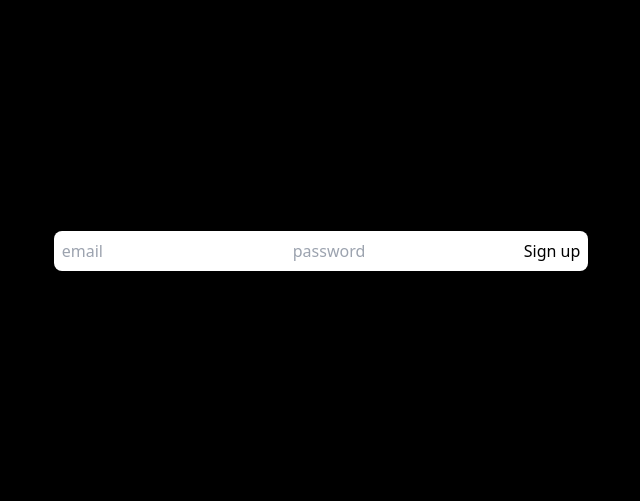
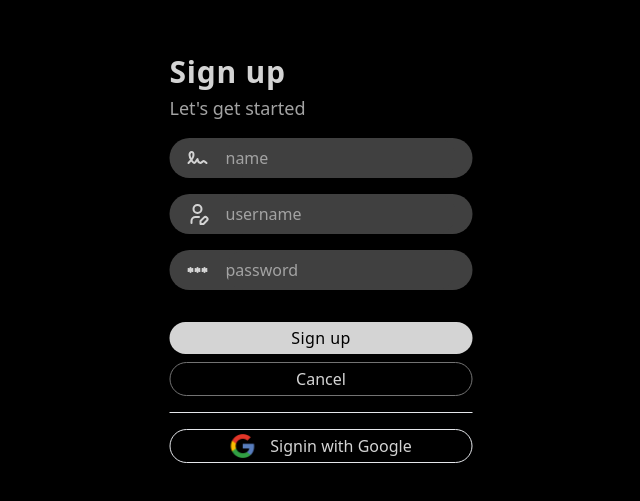
Before and after one commit to pranavtartey/exclidraw-main, a Next.js app in the folder apps/frontend/: page /signup in a window 1280 px wide. Shown: the part 149-650 px from the top of the page, without its empty margins (319-959 px from the left). Built offline with nearby package versions, Linux system fonts and the light colour scheme.

Commit message:
added the signup page

```diff
--- a/apps/frontend/app/signin/page.tsx
+++ b/apps/frontend/app/signin/page.tsx
@@ -1,7 +1,6 @@
 import AuthPage from "@/components/AuthPage"
-import { FC } from "react"
 
-const Signin:FC = () => {
+const Signin = () => {
     return (
         <AuthPage isSignin={true}/>
     )
--- a/apps/frontend/app/signup/page.tsx
+++ b/apps/frontend/app/signup/page.tsx
@@ -1,10 +1,70 @@
-import AuthPage from "@/components/AuthPage"
-import { FC } from "react"
+import AuthPage from "@/components/AuthPage";
+import google from "@/assets/google-signin.png";
+// import github from "@/assets/github-signin.png";
+import { IconUserEdit, IconPassword, IconSignature } from "@tabler/icons-react";
+import Image from "next/image";
 
-const Signup:FC = () => {
-    return (
-        <AuthPage isSignin={false}/>
-    )
-}
+const Signup = () => {
+  return (
+    <section className="fixed -translate-x-1/2 -translate-y-1/2 top-1/2 left-1/2">
+      <div className="container">
+        <div className="w-fit mx-auto p-8 rounded-lg">
+          <div className="py-4">
+            <h2 className="text-neutral-300 text-3xl font-semibold tracking-wide mb-1">
+              Sign up
+            </h2>
+            <p className="text-neutral-400 text-lg">Let&apos;s get started</p>
+          </div>
+          <div className="flex flex-col gap-4">
+            <div className="w-fit bg-neutral-700 px-4 rounded-full inline-flex items-center justify-center gap-4">
+              <IconSignature color="#d4d4d4" />
+              <input
+                type="text"
+                placeholder="name"
+                className="bg-neutral-700 rounded-full py-2 placeholder:text-neutral-400 focus:outline-none text-neutral-300"
+              />
+            </div>
+            <div className="w-fit bg-neutral-700 px-4 rounded-full inline-flex items-center justify-center gap-4">
+              <IconUserEdit color="#d4d4d4" />
+              <input
+                type="text"
+                placeholder="username"
+                className="bg-neutral-700 rounded-full py-2 placeholder:text-neutral-400 focus:outline-none text-neutral-300"
+              />
+            </div>
+            <div className="w-fit bg-neutral-700 px-4 rounded-full inline-flex items-center justify-center gap-4">
+              <IconPassword color="#d4d4d4" />
+              <input
+                type="password"
+                placeholder="password"
+                className="bg-neutral-700 rounded-full py-2 placeholder:text-neutral-400 focus:outline-none text-neutral-300"
+              />
+            </div>
+          </div>
+          <div className="mt-8 mb-4 flex flex-col gap-2">
+            <button className="bg-neutral-300 hover:bg-rose-600 transition rounded-full py-1 tracking-wide font-medium w-full">
+              Sign up
+            </button>
+            <button className="border border-neutral-500 hover:border-neutral-300 transition text-neutral-300 rounded-full py-1 w-full ">
+              Cancel
+            </button>
+          </div>
+          {/* <p className="text-center text-neutral-300">OR</p> */}
+          <hr />
+          <div className="">
+            <button className="hover:bg-neutral-300 rounded-full py-1 w-full mt-4 inline-flex justify-center items-center gap-4 px-4 text-neutral-300 bg-black border hover:text-black transition">
+              <Image src={google} alt="google-logo-image" className="w-6" />{" "}
+              <span>Signin with Google</span>
+            </button>
+            {/* <button className="hover:bg-neutral-300 rounded-full py-1 w-full mt-4 inline-flex justify-center items-center gap-4 px-4 text-neutral-300 bg-black border hover:text-black transition">
+              <Image src={google} alt="google-logo-image" className="w-6" />{" "}
+              <span>Signin with Google</span>
+            </button> */}
+          </div>
+        </div>
+      </div>
+    </section>
+  );
+};
 
-export default Signup
+export default Signup;
--- a/apps/frontend/components/AuthPage.tsx
+++ b/apps/frontend/components/AuthPage.tsx
@@ -5,7 +5,7 @@ type AuthPageProps = {
   isSignin: boolean;
 };
 
-const AuthPage: FC<AuthPageProps> = ({ isSignin }) => {
+const AuthPage = ({ isSignin }: AuthPageProps) => {
   return (
     <div className="w-screen h-screen flex items-center justify-center">
       <div className="p-2 m-2 bg-white rounded-lg">
```
Also changed, not shown: apps/frontend/assets/github-signin.png (added), apps/frontend/assets/google-signin.png (added).
